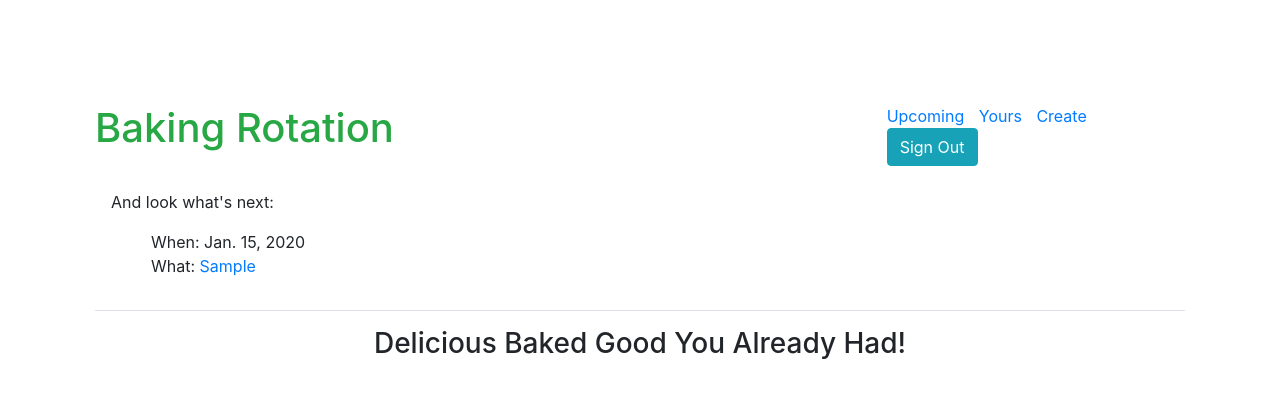
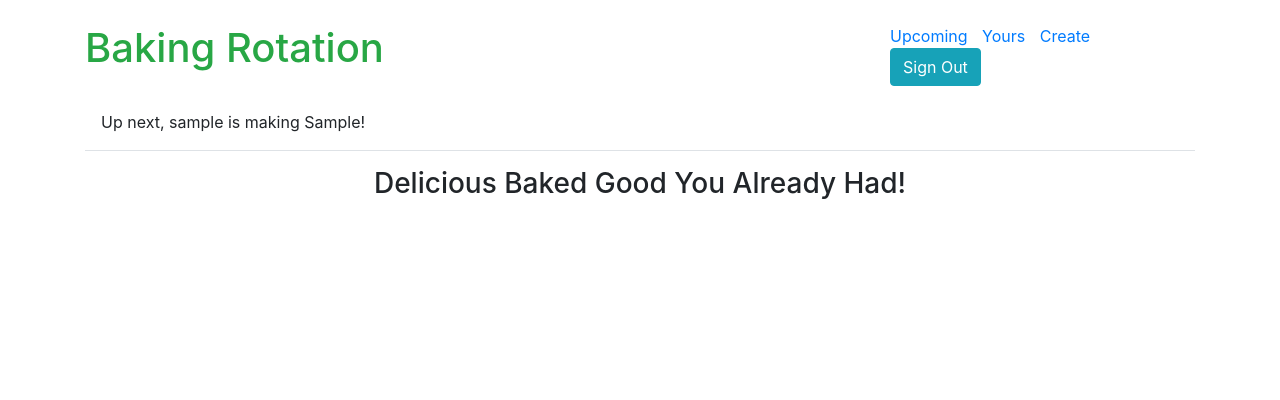
Before and after one commit to CarMin15/bakery_rotation, a Django app: page /bakery_rotation/ in a window 1280 px wide. Shown: the top 400 px of the page. Run offline with Django 3.2, Linux system fonts and the light colour scheme; a user stored in the database is signed in; tables that the repository leaves empty hold one stand-in row (values such as "Sample post"); some libraries are stand-ins or nearby versions.

Commit message:
Fix body padding, add/remove details links

```diff
--- a/bakery_rotation/static/baking_rotation/style.css
+++ b/bakery_rotation/static/baking_rotation/style.css
@@ -1,8 +1,3 @@
-body {
-  margin: 3rem;
-  padding: 2rem;
-}
-
 ul.item-list {
   list-style-type: none;
 }
--- a/bakery_rotation/templates/baking_rotation/index.jinja
+++ b/bakery_rotation/templates/baking_rotation/index.jinja
@@ -5,17 +5,9 @@
   <div class="row my-3">
     <div class="col-12">
       <div class="border-bottom pl-3 pb-3">
-        <p>
-          And look what's next:
-        </p>
-        <ul class="item-list">
-          <li>
-            When: {{ upcoming.date }}
-          </li>
-          <li>
-            What: <a href="/bakery_rotation/details/{{ upcoming.id }}">{{ upcoming.item }}</a>
-          </li>
-        </ul>
+        <span>
+          Up next, {{ upcoming.baker }} is making {{ upcoming.item }}!
+        </span>
       </div>
     </div>
   </div>
@@ -26,9 +18,10 @@
       {% for item in items %}
         {% if item.image %}
           <div class="col-3 my-2">
+            <a href="/bakery_rotation/details/{{ item.id }}">
               <div class="grid-item border">
                 <img src="{{ item.image.url }}" class="img-item">
-              <div class="p-2">
+                <div class="p-2 grid-item-description">
                   <div class="text-center font-weight-light font-italic">
                     <span>{{ item.item }}</span>
                   </div>
@@ -37,6 +30,7 @@
                   </div>
                 </div>
               </div>
+            </a>
           </div>
         {% endif %}
       {% endfor %}
```
Also changed, not shown: bakery_rotation/templates/baking_rotation/details.jinja (+10 -4 lines). Lines whose indentation alone changed are shown as unchanged.
